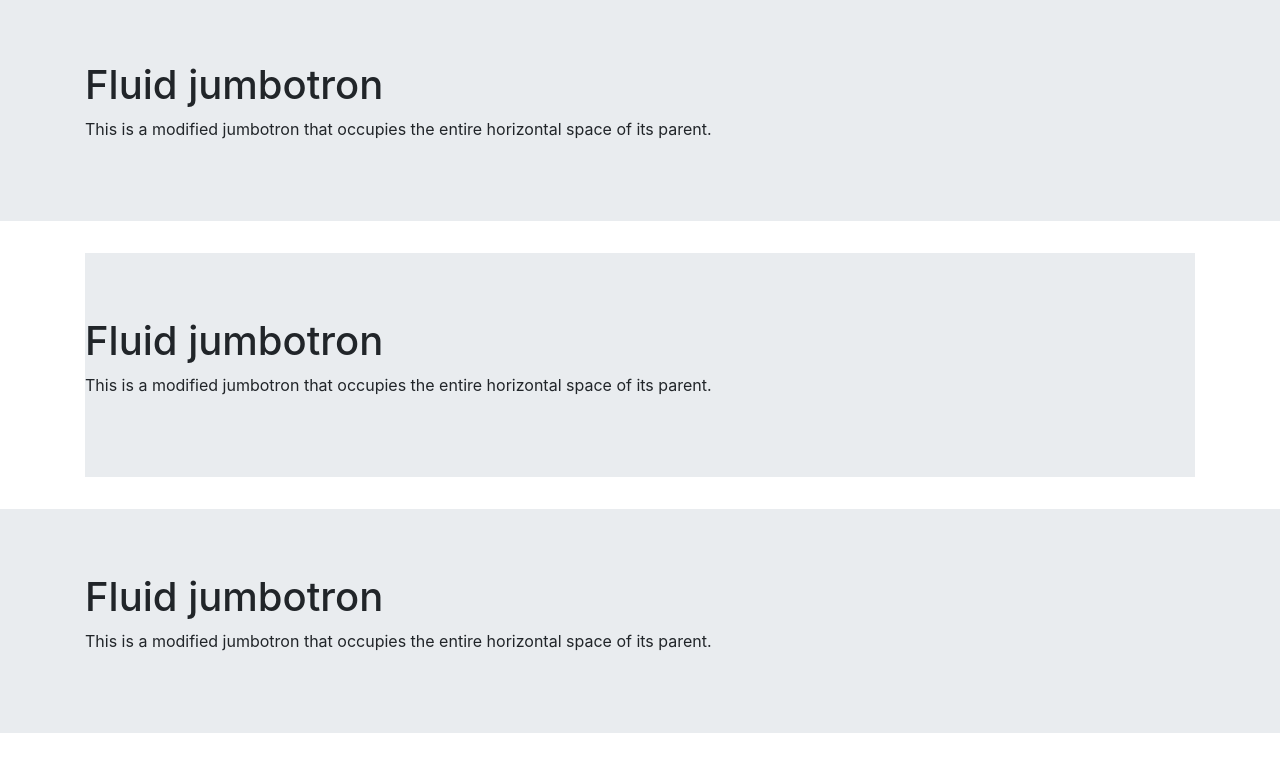
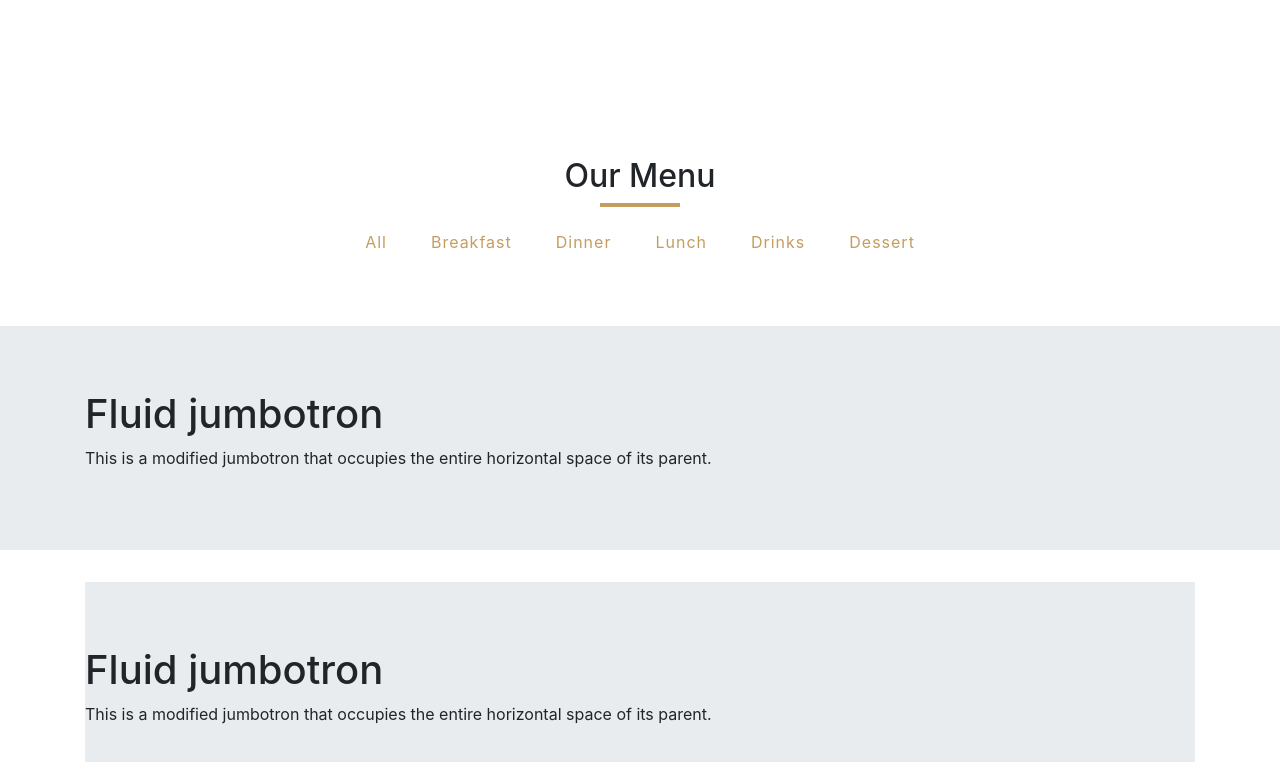
Before and after one commit to riz1-lv/resturant-page, a Gatsby site: page / in a window 1280 px wide. Shown: the part 803-1565 px from the top of the page. Built offline with nearby package versions, Linux system fonts and the light colour scheme; Gatsby itself is replaced by a stand-in of ours; some icons are missing.

Commit message:
Created menu and menu item components and filtering buttons

```diff
--- a/src/components/Hero.css
+++ b/src/components/Hero.css
@@ -9,7 +9,7 @@
   position: relative;
   object-fit: contain;
   z-index: 1;
-
+  margin-bottom: 10rem;
 }
 
 #heroBg{
--- /dev/null
+++ b/src/components/Menu.css
@@ -0,0 +1,46 @@
+.body{
+  background: #dadada;
+}
+.menu-title{
+text-align: center;
+margin-bottom: 2rem;
+}
+.underline{
+background:#c59d5f;
+height: 0.25rem;
+width: 5rem;
+border-bottom: 2px ;
+margin-right: auto;
+margin-left: auto;
+margin-bottom:15px;
+}
+.btn-container{
+  margin-bottom: 4rem;
+  display: flex;
+  justify-content: center;
+}
+.filter-btn{
+  background:transparent;
+  border-color: transparent;
+  font-size: 1rem;
+  margin: 0 0.5rem;
+  letter-spacing: 1px;
+  padding: 0.375rem 0.75rem;
+  color: #c59d5f;
+  cursor: pointer;
+  transition:all 0.2s linear ;
+  border-radius:0.25rem;
+}
+.filter-btn:hover {
+  background: #c59d5f;
+  color: #fff;
+}
+.filter-btn:focus {
+
+  outline: none;
+}
+.section {
+  width: 90vw;
+  margin: 0 auto;
+  max-width: 1500px;
+}
--- /dev/null
+++ b/src/components/Menu.js
@@ -0,0 +1,39 @@
+import React from 'react'
+import './Menu.css'
+import './Button'
+
+const Menu = (props) => {
+  return (
+    <div>
+      <section className="menu-section">
+        <div className="menu-title">
+          <h2>Our Menu</h2>
+          <div className="underline"></div>
+          <div className="btn-container">
+            <button type="button" className="filter-btn">
+              All
+            </button>
+            <button type="button" className="filter-btn">
+              Breakfast
+            </button>
+            <button type="button" className="filter-btn">
+              Dinner
+            </button>
+            <button type="button" className="filter-btn">
+              Lunch
+            </button>
+            <button type="button" className="filter-btn">
+              Drinks
+            </button>
+            <button type="button" className="filter-btn">
+              Dessert
+            </button>
+          </div>
+        </div>
+        {props.children}
+      </section>
+    </div>
+  )
+}
+
+export default Menu
--- /dev/null
+++ b/src/components/MenuCard.js
@@ -0,0 +1,20 @@
+import React, { useState,useEffect } from 'react'
+import './MenuCard.css'
+
+const MenuCard = (props) => {
+
+
+  return (
+    <div className="menu-card">
+      <div>
+        <img />
+      </div>
+
+      <p>
+        {props.desc}
+      </p>
+    </div>
+  )
+}
+
+export default MenuCard
--- a/src/pages/index.js
+++ b/src/pages/index.js
@@ -4,6 +4,8 @@
 import Jumbotron from 'react-bootstrap/Jumbotron';
 import Container from 'react-bootstrap/Container';
 import Hero from "../components/Hero.js";
+import MenuCard from "../components/MenuCard";
+import Menu from "../components/Menu";
 
 
 
@@ -17,7 +19,8 @@
         <title>Home Page</title>
         <NavigationBar/>
         <Hero/>
-
+        <Menu>
+        </Menu>
 
 
         <Jumbotron fluid>
```
Also changed, not shown: src/components/MenuCard.css (added).
